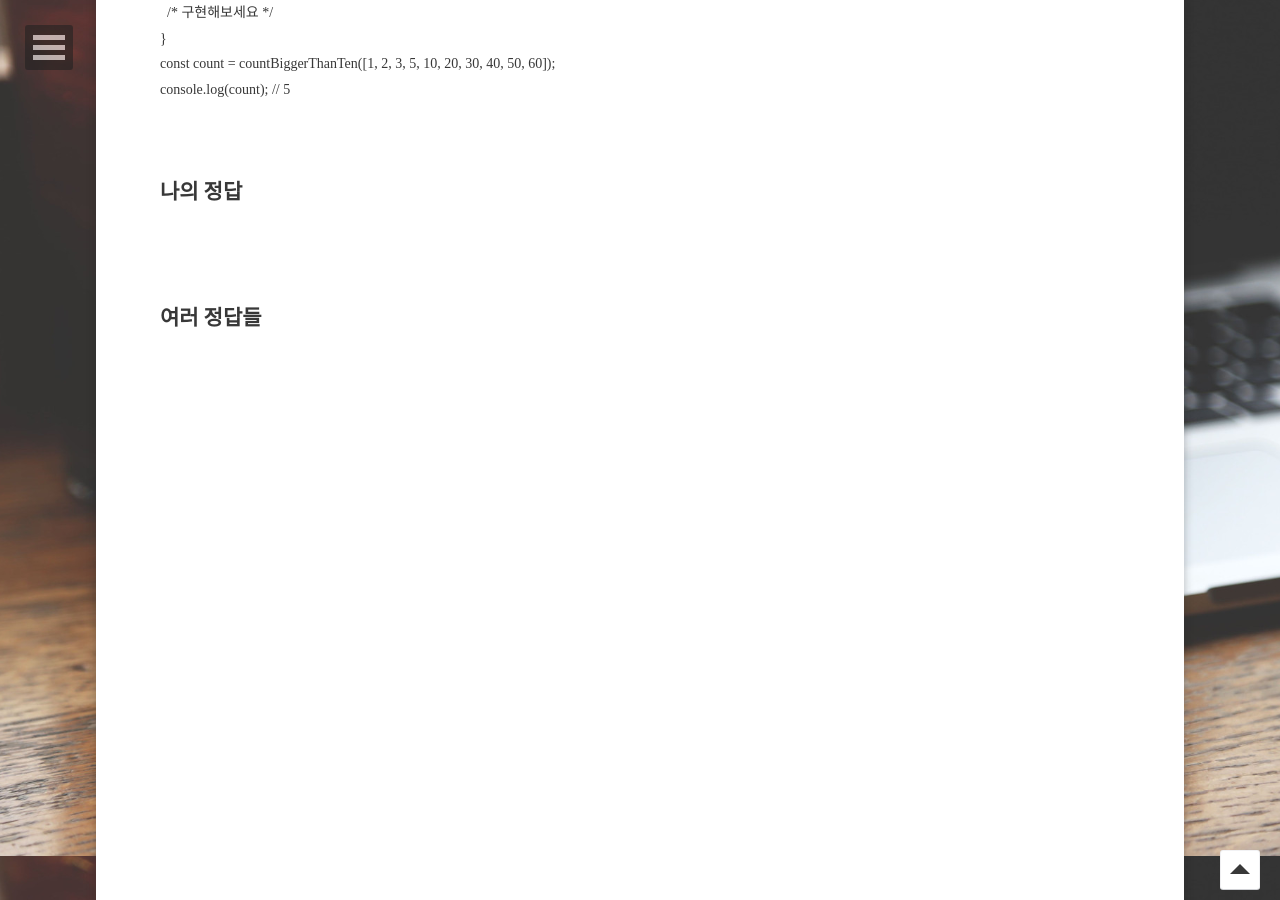
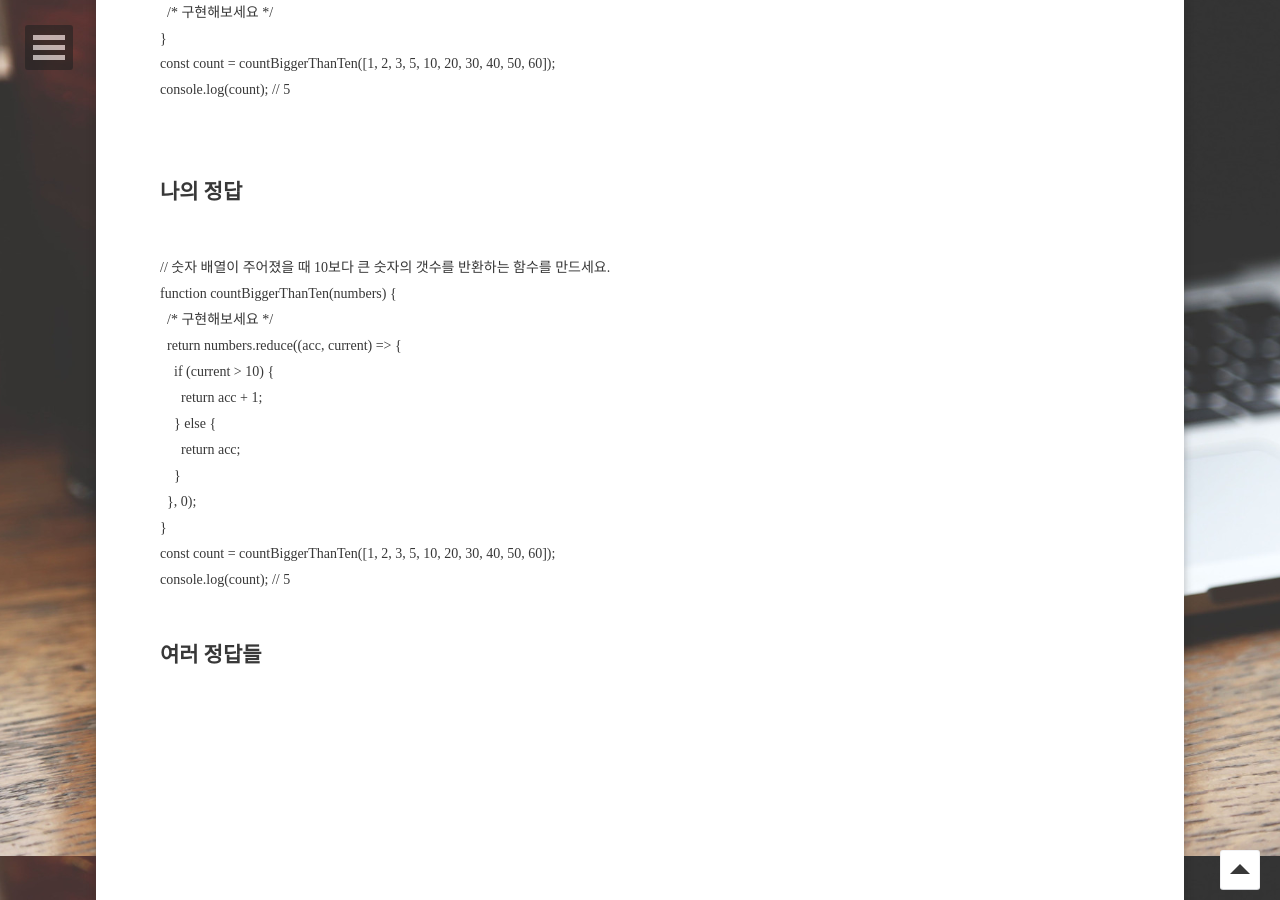
Before and after one commit to sum529-create/sum529-create.github.io, a Jekyll site: the page built from _posts/2021-05-24-벨로퍼트-자바스크립트.md, in a window 1280 px wide and 900 px high, scrolled down 17144 px. Built offline with Jekyll 4.4.1, drawn with Linux system fonts in a browser that asks for light colours; some web fonts are replaced; comment, search, counter and statistics services are not loaded; some of the changed text lies outside the part shown.

Commit message:
Update 2021-05-24-벨로퍼트-자바스크립트.md

```diff
--- a/_posts/2021-05-24-벨로퍼트-자바스크립트.md
+++ b/_posts/2021-05-24-벨로퍼트-자바스크립트.md
@@ -739,6 +739,19 @@ console.log(count); // 5
 ## 나의 정답
 <pre>
 <code>
+// 숫자 배열이 주어졌을 때 10보다 큰 숫자의 갯수를 반환하는 함수를 만드세요.
+function countBiggerThanTen(numbers) {
+  /* 구현해보세요 */
+  return numbers.reduce((acc, current) => {
+    if (current > 10) {
+      return acc + 1;
+    } else {
+      return acc;
+    }
+  }, 0);
+}
+const count = countBiggerThanTen([1, 2, 3, 5, 10, 20, 30, 40, 50, 60]);
+console.log(count); // 5
 </code>
 </pre>
 
```
